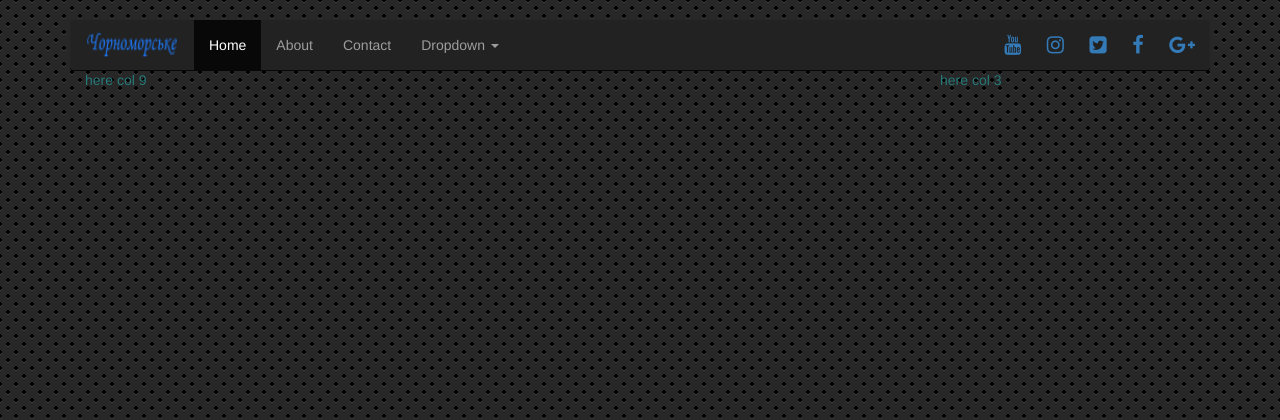
After one commit to global77/coursera, a PHP site: page /home.html in a window 1280 px wide. The commit adds this page. Shown: the top 420 px of the page. Run offline with PHP 8.4, Linux system fonts and the light colour scheme.

Commit message:
1223 Signed-off-by: global77 <otss@ukr.net>

```diff
--- a/css/main.css
+++ b/css/main.css
@@ -41,3 +41,7 @@
 	background: #282828;
 	color: red;
 }
+.content{
+	margin-top: 70px;
+	color: #277979;
+}
--- /dev/null
+++ b/home.html
@@ -0,0 +1,146 @@
+
+<!--<!DOCTYPE html>
+<html>
+<head>
+    <title>Coursera test</title>
+    <link href="css/bootstrap.min.css" rel="stylesheet"> </head>
+    <link href="css/main.css" rel="stylesheet">
+</head>
+<body>
+<div class="container">
+    <h1 class="" align="center"> Hi Coursera!!!</h1>
+    <div class="col-sm-4">
+        <img src="http://lorempixel.com/g/300/150/city" />
+        <p>1 col</p>
+        <div class="col-sm-4">1.1 subcol</div>
+        <div class="col-sm-4">1.2 subcol</div>
+        <div class="col-sm-4">1.3 subcol</div>
+    </div>
+    <div class="col-sm-4">
+        <img src="http://lorempixel.com/g/300/150/people" />
+        <p>2 col</p>
+        <div class="col-sm-4">2.1 subcol</div>
+        <div class="col-sm-4">2.2 subcol</div>
+        <div class="col-sm-4">2.3 subcol</div>
+    </div>
+    <div class="col-sm-4">
+        <img src="http://lorempixel.com/300/150/nature" />
+        <p>3 col</p>
+    </div>
+</div>
+    <script src="js/jquery-1.11.3.min.js"></script>
+    <script src="js/bootstrap.min.js"></script>
+    <script src="js/main.js"></script>
+</body>
+</html>
+http://eax.me/git-commands/-->
+
+<!DOCTYPE html>
+<html lang="ru">
+  <head>
+    <meta charset="utf-8">
+    <meta http-equiv="X-UA-Compatible" content="IE=edge">
+    <meta name="viewport" content="width=device-width, initial-scale=1">
+    <!-- The above 3 meta tags *must* come first in the head; any other head content must come *after* these tags -->
+    <meta name="description" content="">
+    <meta name="author" content="">
+    <link rel="icon" href="img/favicon.ico">
+
+    <title>Чорноморське</title>
+
+    <!-- Bootstrap core CSS -->
+    <link href="css/bootstrap.min.css" rel="stylesheet">
+
+    <!-- IE10 viewport hack for Surface/desktop Windows 8 bug -->
+    <link href="css/ie10-viewport-bug-workaround.css" rel="stylesheet">
+
+    <!-- Just for debugging purposes. Don't actually copy these 2 lines! -->
+    <!--[if lt IE 9]><script src="../../assets/js/ie8-responsive-file-warning.js"></script><![endif]-->
+    <script src="js/ie-emulation-modes-warning.js"></script>
+
+    <!-- HTML5 shim and Respond.js for IE8 support of HTML5 elements and media queries -->
+    <!--[if lt IE 9]>
+      <script src="https://oss.maxcdn.com/html5shiv/3.7.3/html5shiv.min.js"></script>
+      <script src="https://oss.maxcdn.com/respond/1.4.2/respond.min.js"></script>
+    <![endif]-->
+
+    <!-- Custom styles for this template -->
+    <link href="css/font-awesome.min.css" rel="stylesheet">
+    <link href="css/carousel.css" rel="stylesheet">
+    <link href="css/main.css" rel="stylesheet">
+  </head>
+<!-- NAVBAR
+================================================== -->
+  <body>
+    <div class="navbar-wrapper">
+      <div class="container">
+        <nav class="navbar navbar-inverse navbar-static-top">
+          <div class="container">
+            <div class="navbar-header">
+              <button id="btn_menu" type="button" class="navbar-toggle collapsed" data-toggle="collapse" data-target="#navbar" aria-expanded="false" aria-controls="navbar">
+                <span class="sr-only">Toggle navigation</span>
+                <i id="menu_control" class="fa fa-bars fa-2" aria-hidden="true"></i>
+                <!--<i class="fa fa-times fa-2 menu_close" style="visibility:hidden;" aria-hidden="true"></i>    -->
+              </button>
+              <a class="navbar-brand" href="index.html"><i><img src="img/logo1.png"></i></a>
+            </div>
+            <div id="navbar" class="navbar-collapse collapse">
+              <ul class="nav navbar-nav">
+                <li class="active"><a href="home.html">Home</a></li>
+                <li><a href="#about">About</a></li>
+                <li><a href="#contact">Contact</a></li>
+                <li class="dropdown">
+                  <a href="#" class="dropdown-toggle" data-toggle="dropdown" role="button" aria-haspopup="true" aria-expanded="false">Dropdown <span class="caret"></span></a>
+                  <ul class="dropdown-menu">
+                    <li><a href="#">Action</a></li>
+                    <li><a href="#">Another action</a></li>
+                    <li><a href="#">Something else here</a></li>
+                    <li role="separator" class="divider"></li>
+                    <li class="dropdown-header">Nav header</li>
+                    <li><a href="#">Separated link</a></li>
+                    <li><a href="#">One more separated link</a></li>
+                  </ul>
+                </li>
+              </ul>
+              <div class="social_section">
+                <a href="#"><i class="fa fa-youtube" aria-hidden="true"></i></a>
+                <a href="#"><i class="fa fa-instagram" aria-hidden="true"></i></a>
+                <a href="#"><i class="fa fa-twitter-square" aria-hidden="true"></i></a>
+                <a href="#"><i class="fa fa-facebook" aria-hidden="true"></i></a>
+                <a href="#"><i class="fa fa-google-plus" aria-hidden="true"></i></a>
+              </div>
+            </div>
+          </div>
+        </nav>
+      </div>
+    </div>
+    <div class="row">
+      <div class="container content">
+        <div class="col-xs-9 left">
+          here col 9
+        </div>
+        <div class="col-xs-3">
+          here col 3
+        </div>
+      </div>
+
+    </div>
+
+
+
+    </div><!-- /.container -->
+
+
+    <!-- Bootstrap core JavaScript
+    ================================================== -->
+    <!-- Placed at the end of the document so the pages load faster -->
+    <script src="https://ajax.googleapis.com/ajax/libs/jquery/1.12.4/jquery.min.js"></script>
+    <script>window.jQuery || document.write('<script src="js/jquery.min.js"><\/script>')</script>
+    <script src="js/bootstrap.min.js"></script>
+    <!-- Just to make our placeholder images work. Don't actually copy the next line! -->
+    <script src="js/holder.min.js"></script>
+    <!-- IE10 viewport hack for Surface/desktop Windows 8 bug -->
+    <script src="js/ie10-viewport-bug-workaround.js"></script>
+    <script src="js/main.js"></script>
+  </body>
+</html>
--- a/index.html
+++ b/index.html
@@ -46,7 +46,7 @@ http://eax.me/git-commands/-->
     <meta name="author" content="">
     <link rel="icon" href="img/favicon.ico">
 
-    <title>Carousel Template for Bootstrap</title>
+    <title>Чорноморське</title>
 
     <!-- Bootstrap core CSS -->
     <link href="css/bootstrap.min.css" rel="stylesheet">
@@ -87,7 +87,7 @@ http://eax.me/git-commands/-->
             </div>
             <div id="navbar" class="navbar-collapse collapse">
               <ul class="nav navbar-nav">
-                <li class="active"><a href="#">Home</a></li>
+                <li class="active"><a href="home.html">Home</a></li>
                 <li><a href="#about">About</a></li>
                 <li><a href="#contact">Contact</a></li>
                 <li class="dropdown">
```
Also changed, not shown: img/favicon.gif (deleted), js/main.js (line endings or trailing spaces).
